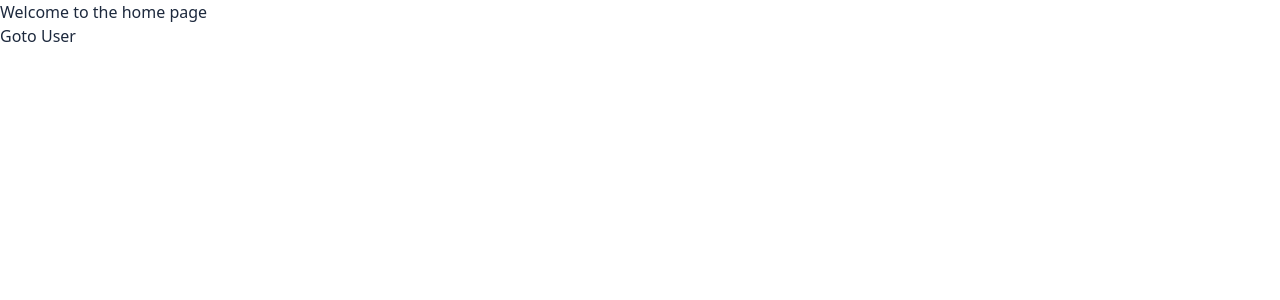
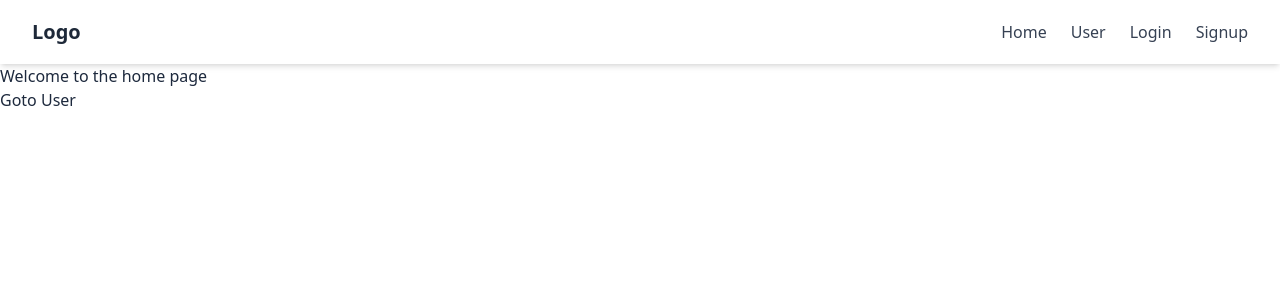
Before and after one commit to codewithcherry/next-authentication-system, a Next.js app: page / in a window 1280 px wide. Shown: the top 300 px of the page. Built offline with nearby package versions, Linux system fonts and the light colour scheme.

Commit message:
create and code navbar code for navigation

```diff
--- a/src/app/layout.tsx
+++ b/src/app/layout.tsx
@@ -1,5 +1,6 @@
 import type { Metadata } from "next";
 import "./globals.css";
+import Navbar from "@/components/Navbar";
 
 
 export const metadata: Metadata = {
@@ -17,6 +18,7 @@ export default function RootLayout({
       <body
         className="bg-white text-slate-800"
       >
+        <Navbar />
         {children}
       </body>
     </html>
--- /dev/null
+++ b/src/components/Navbar.tsx
@@ -0,0 +1,49 @@
+'use client';
+
+import Link from 'next/link'
+import React, { useState } from 'react'
+import { Menu, X } from 'lucide-react'
+
+const Navbar: React.FC = () => {
+  const [isOpen, setIsOpen] = useState(false)
+
+  return (
+    <nav className="bg-white shadow-md sticky top-0 z-50">
+      <div className="max-w-7xl mx-auto px-4 sm:px-6 lg:px-8">
+        <div className="flex items-center justify-between h-16">
+          {/* Logo */}
+          <div className="text-xl font-bold text-gray-800">
+            <Link href="/">Logo</Link>
+          </div>
+
+          {/* Desktop Menu */}
+          <div className="hidden md:flex space-x-6">
+            <Link href="/" className="text-gray-700 hover:text-blue-600 transition">Home</Link>
+            <Link href="/user" className="text-gray-700 hover:text-blue-600 transition">User</Link>
+            <Link href="/login" className="text-gray-700 hover:text-blue-600 transition">Login</Link>
+            <Link href="/register" className="text-gray-700 hover:text-blue-600 transition">Signup</Link>
+          </div>
+
+          {/* Mobile Menu Button */}
+          <div className="md:hidden">
+            <button onClick={() => setIsOpen(!isOpen)} className="text-gray-700 focus:outline-none">
+              {isOpen ? <X size={24} /> : <Menu size={24} />}
+            </button>
+          </div>
+        </div>
+      </div>
+
+      {/* Mobile Menu */}
+      {isOpen && (
+        <div className="md:hidden px-4 pb-4 space-y-2">
+          <Link href="/" className="block text-gray-700 hover:text-blue-600 transition">Home</Link>
+          <Link href="/user" className="block text-gray-700 hover:text-blue-600 transition">User</Link>
+          <Link href="/login" className="block text-gray-700 hover:text-blue-600 transition">Login</Link>
+          <Link href="/register" className="block text-gray-700 hover:text-blue-600 transition">Signup</Link>
+        </div>
+      )}
+    </nav>
+  )
+}
+
+export default Navbar
```
